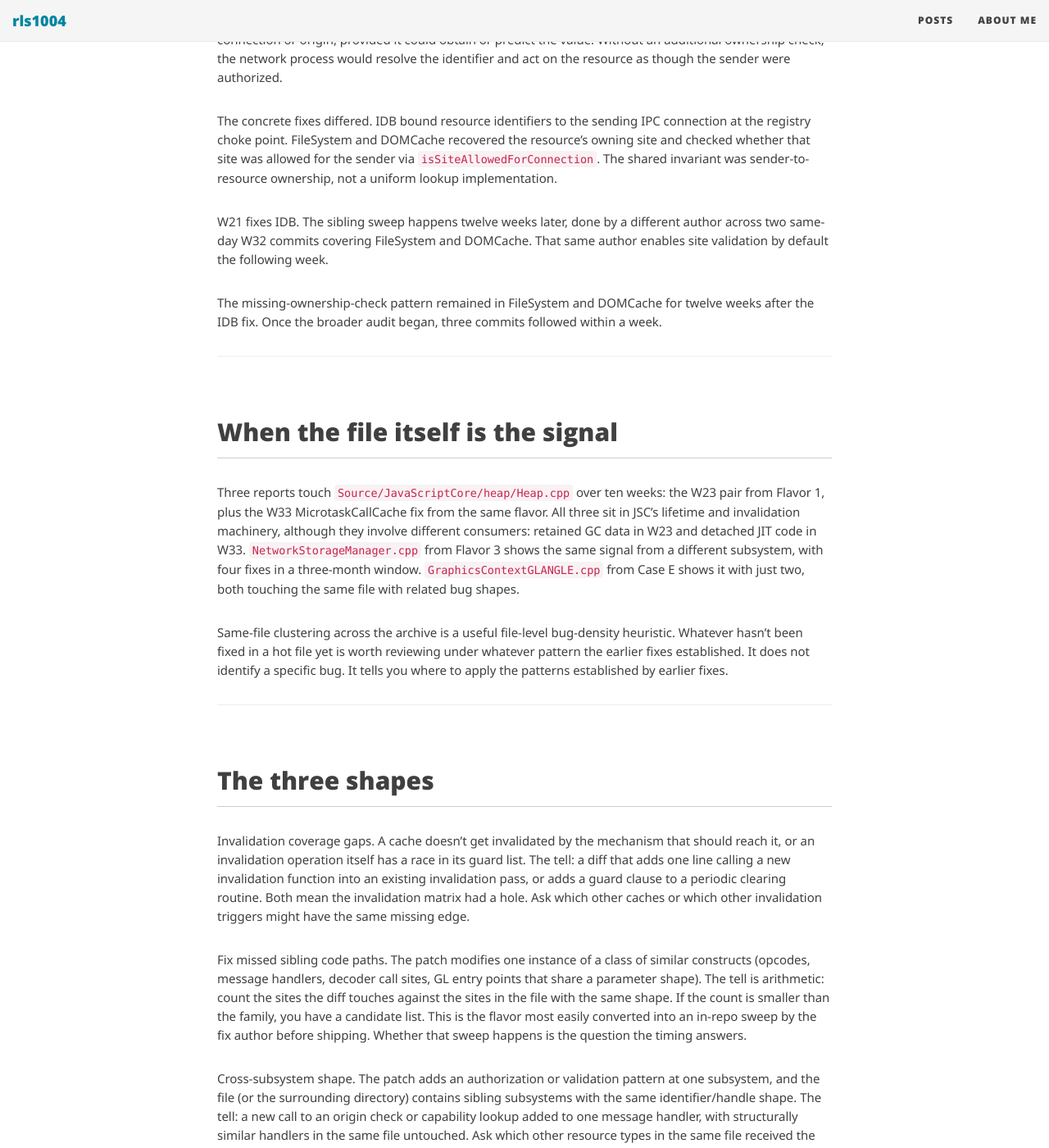
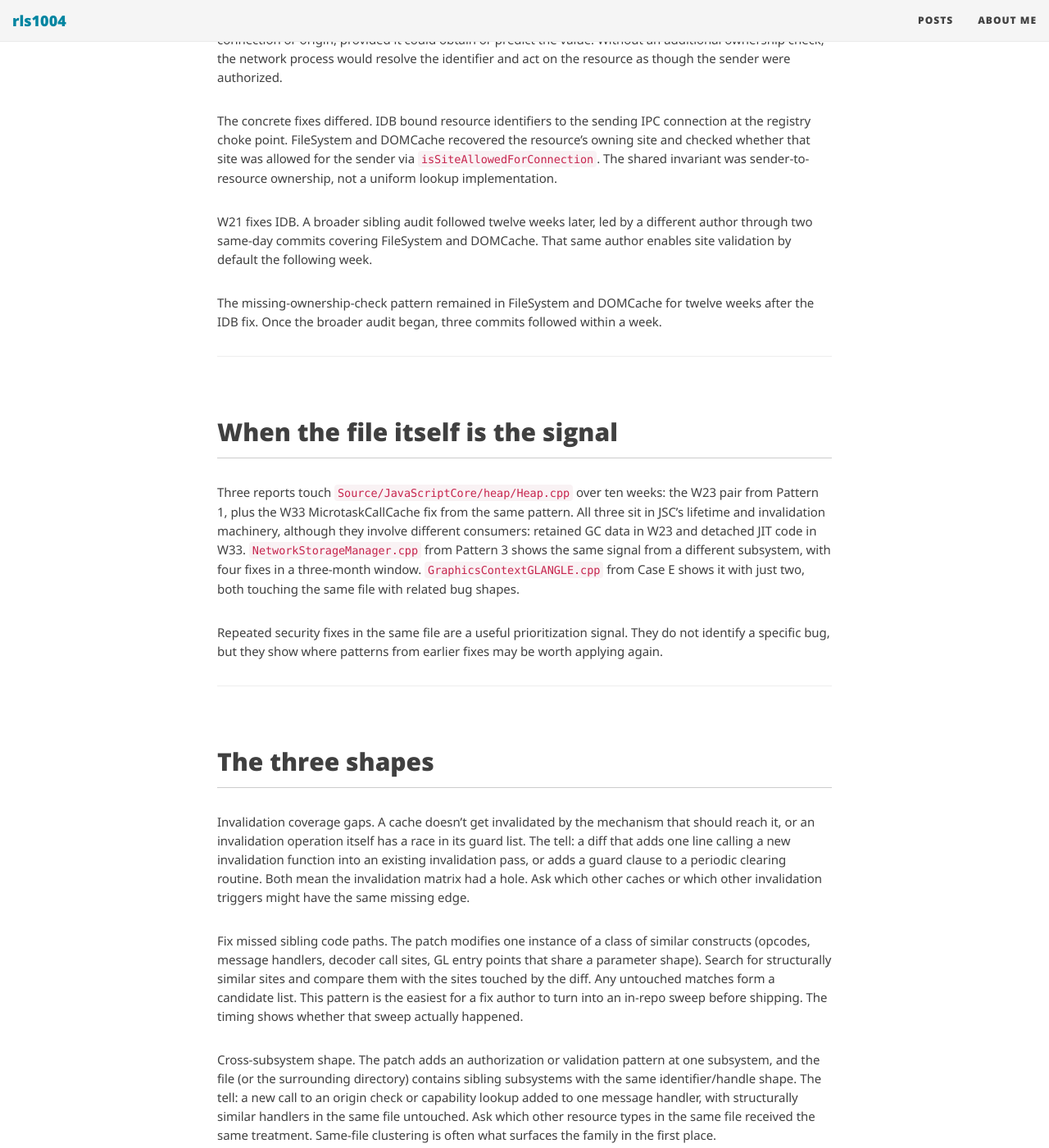
Before and after one commit to rls1004/rls1004.github.io, a Jekyll site: the page built from _posts/2026-09-09-inversion.md, in a window 1280 px wide and 1400 px high, scrolled down 6867 px. Shown: the whole window at 82% size. Built offline with Jekyll 4.4.1, drawn with Linux system fonts in a browser that asks for light colours; nearby versions of some CDN libraries; comment, search, counter and statistics services are not loaded; some of the changed text lies outside the part shown.

Commit message:
modify post

```diff
--- a/_posts/2026-09-09-inversion.md
+++ b/_posts/2026-09-09-inversion.md
@@ -15,7 +15,7 @@
 
 ---
 
-# Flavor 1 — invalidation coverage gaps
+# Pattern 1 — invalidation coverage gaps
 
 JSC caches compiled code, resolved callee addresses, and refcounted data retained for concurrent readers. Each cache is valid only while the state it mirrors remains unchanged. When code is detached, a GC phase ends, or a reader finishes, the corresponding cached or retained state has to be cleared. Miss one of those relationships and a later access can reach freed data or detached code.
 
@@ -56,7 +56,7 @@
 
 ---
 
-# Flavor 2 — the fix missed sibling code paths
+# Pattern 2 — the fix missed sibling code paths
 
 A patch modifies one function, one opcode, one call site. Structurally identical siblings in the same file didn't get touched.
 
@@ -106,13 +106,13 @@
 
 Both commits expose the same underlying ambiguity: a numeric GL argument crossing between buffer-offset and host-pointer interpretations. But the two sit at different layers. In W24, GL correctly treated the value as a bound-PBO offset (a PBO was in fact bound), but WebKit's shared post-processing path (`wipeAlphaChannelFromPixels`) treated the same value as a host address and wrote through it. In W35, with no unpack buffer bound, ANGLE itself treated the IPC-supplied offset as a client pointer and read the texture data from that address. The WebContent-side WebGL bindings normally reject that call, but a compromised WebContent process can emit the IPC message directly and skip the check.
 
-The primitives differ. W24's write is bounded by allocatable PBO sizes, landing closer to a deterministic low-address crash than a shaped write. W35 provides a GPU-process arbitrary-address read into a sampleable texture. The compromised WebContent process can then read that texture back through the normal WebGL path, turning the raw read into a memory-disclosure primitive.
+The primitives differ. W24's write is bounded by allocatable PBO sizes, making a deterministic low-address crash more realistic than a useful write primitive. W35 provides a GPU-process arbitrary-address read into a sampleable texture. The compromised WebContent process can then read that texture back through the normal WebGL path, turning the raw read into a memory-disclosure primitive.
 
-Same file, sibling GL entry points, same underlying offset/pointer ambiguity at different layers. Eleven weeks is a long time for a sibling GL entry point in the same file to stay reachable when the pattern is visible in the diff.
+Same file, sibling GL entry points, same underlying offset/pointer ambiguity at different layers. Eleven weeks is a long time for a sibling path in the same file to remain unfixed once the pattern is visible in the diff.
 
 ---
 
-# Flavor 3 — same shape at sibling subsystems
+# Pattern 3 — same shape at sibling subsystems
 
 The patch adds an authorization or validation pattern at one subsystem. Other subsystems in the same file (or same architectural layer) have the same identifier/handle shape and needed the same treatment.
 
@@ -133,7 +133,7 @@
 
 The concrete fixes differed. IDB bound resource identifiers to the sending IPC connection at the registry choke point. FileSystem and DOMCache recovered the resource's owning site and checked whether that site was allowed for the sender via `isSiteAllowedForConnection`. The shared invariant was sender-to-resource ownership, not a uniform lookup implementation.
 
-W21 fixes IDB. The sibling sweep happens twelve weeks later, done by a different author across two same-day W32 commits covering FileSystem and DOMCache. That same author enables site validation by default the following week.
+W21 fixes IDB. A broader sibling audit followed twelve weeks later, led by a different author through two same-day commits covering FileSystem and DOMCache. That same author enables site validation by default the following week.
 
 The missing-ownership-check pattern remained in FileSystem and DOMCache for twelve weeks after the IDB fix. Once the broader audit began, three commits followed within a week.
 
@@ -141,9 +141,9 @@
 
 # When the file itself is the signal
 
-Three reports touch `Source/JavaScriptCore/heap/Heap.cpp` over ten weeks: the W23 pair from Flavor 1, plus the W33 MicrotaskCallCache fix from the same flavor. All three sit in JSC's lifetime and invalidation machinery, although they involve different consumers: retained GC data in W23 and detached JIT code in W33. `NetworkStorageManager.cpp` from Flavor 3 shows the same signal from a different subsystem, with four fixes in a three-month window. `GraphicsContextGLANGLE.cpp` from Case E shows it with just two, both touching the same file with related bug shapes.
+Three reports touch `Source/JavaScriptCore/heap/Heap.cpp` over ten weeks: the W23 pair from Pattern 1, plus the W33 MicrotaskCallCache fix from the same pattern. All three sit in JSC's lifetime and invalidation machinery, although they involve different consumers: retained GC data in W23 and detached JIT code in W33. `NetworkStorageManager.cpp` from Pattern 3 shows the same signal from a different subsystem, with four fixes in a three-month window. `GraphicsContextGLANGLE.cpp` from Case E shows it with just two, both touching the same file with related bug shapes.
 
-Same-file clustering across the archive is a useful file-level bug-density heuristic. Whatever hasn't been fixed in a hot file yet is worth reviewing under whatever pattern the earlier fixes established. It does not identify a specific bug. It tells you where to apply the patterns established by earlier fixes.
+Repeated security fixes in the same file are a useful prioritization signal. They do not identify a specific bug, but they show where patterns from earlier fixes may be worth applying again.
 
 ---
 
@@ -151,7 +151,7 @@
 
 Invalidation coverage gaps. A cache doesn't get invalidated by the mechanism that should reach it, or an invalidation operation itself has a race in its guard list. The tell: a diff that adds one line calling a new invalidation function into an existing invalidation pass, or adds a guard clause to a periodic clearing routine. Both mean the invalidation matrix had a hole. Ask which other caches or which other invalidation triggers might have the same missing edge.
 
-Fix missed sibling code paths. The patch modifies one instance of a class of similar constructs (opcodes, message handlers, decoder call sites, GL entry points that share a parameter shape). The tell is arithmetic: count the sites the diff touches against the sites in the file with the same shape. If the count is smaller than the family, you have a candidate list. This is the flavor most easily converted into an in-repo sweep by the fix author before shipping. Whether that sweep happens is the question the timing answers.
+Fix missed sibling code paths. The patch modifies one instance of a class of similar constructs (opcodes, message handlers, decoder call sites, GL entry points that share a parameter shape). Search for structurally similar sites and compare them with the sites touched by the diff. Any untouched matches form a candidate list. This pattern is the easiest for a fix author to turn into an in-repo sweep before shipping. The timing shows whether that sweep actually happened.
 
 Cross-subsystem shape. The patch adds an authorization or validation pattern at one subsystem, and the file (or the surrounding directory) contains sibling subsystems with the same identifier/handle shape. The tell: a new call to an origin check or capability lookup added to one message handler, with structurally similar handlers in the same file untouched. Ask which other resource types in the same file received the same treatment. Same-file clustering is often what surfaces the family in the first place.
 
@@ -159,7 +159,7 @@
 
 # Closing
 
-The interesting number across the six cases isn't primitive severity. It's the delay between the change or first fix that exposes a pattern and the point at which the surrounding family is audited.
+Across the six cases, what matters is not primitive severity, but how long the broader family went unaudited after the pattern first became visible.
 
 W34 Wasm widening had three sibling fixes land in the same week. W23 GC pair, same week. Wasm table64 took two weeks between the first fix and the two further table64 gaps. MicrotaskCallCache existed for five weeks unwired before `deleteAllCodeBlocks()` was updated to clear it. WebGL PBO offset took eleven weeks between the two commits fixing the same `reinterpret_cast` anti-pattern at sibling GL entry points. NetworkStorageManager took twelve weeks between the IDB fix and the sibling subsystems.
 
```
Also changed, not shown: other parts of _posts/2026-09-09-inversion.md (+2 -2 lines).
